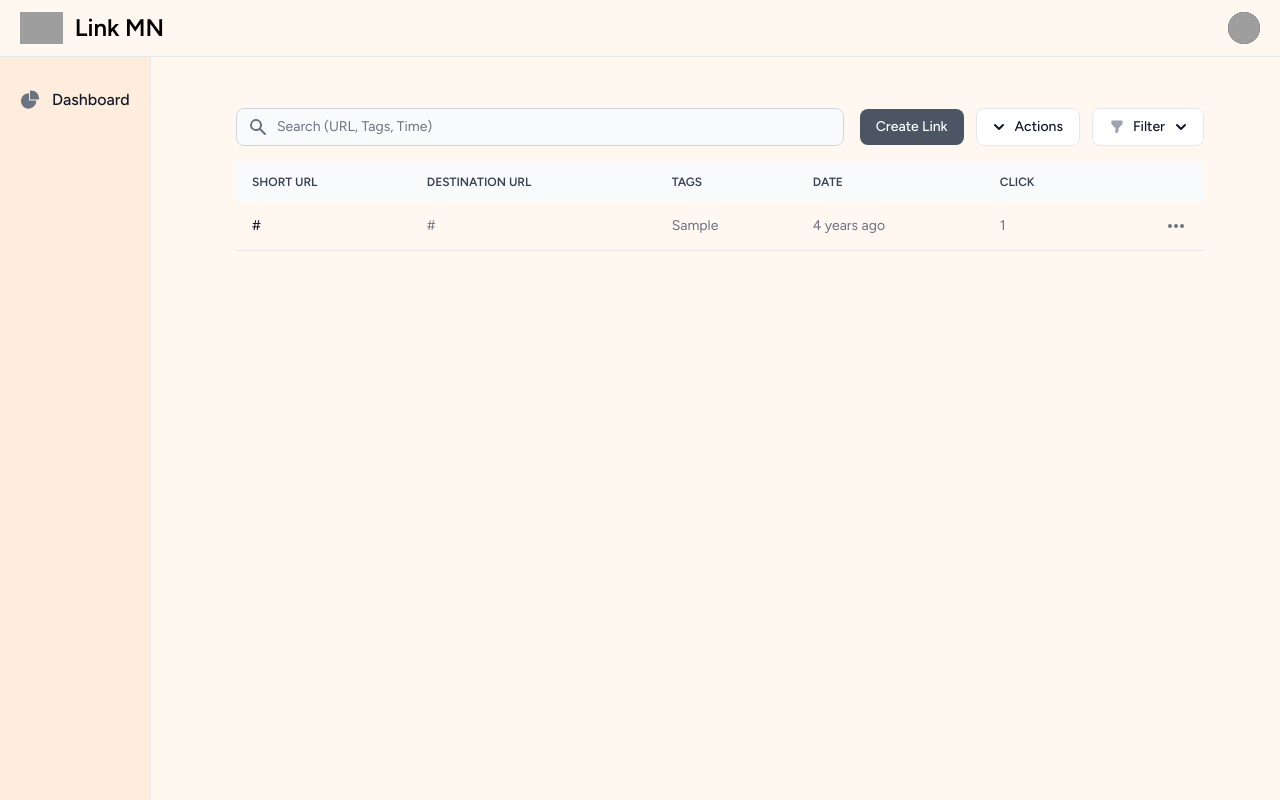
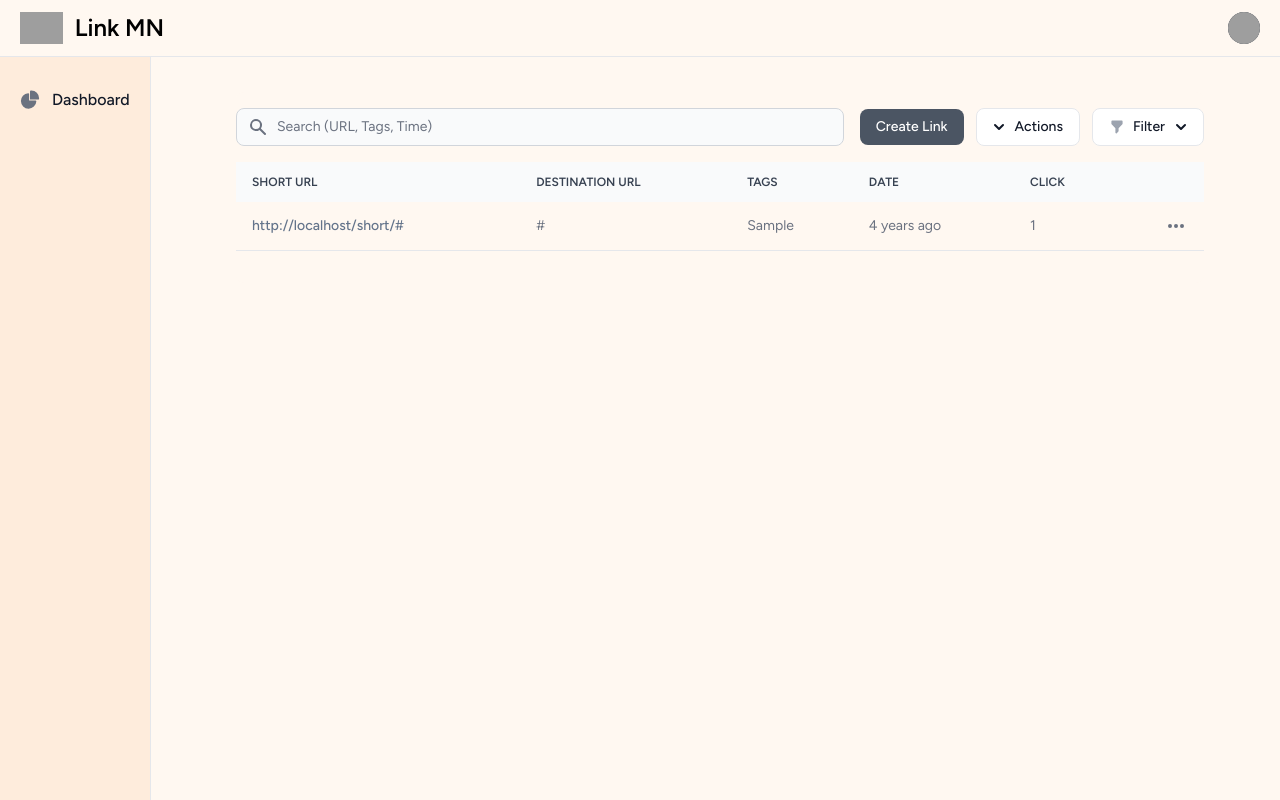
Before and after one commit to muftimehedihasan/LinkManagementTool-Pro, a Laravel app: page /dashboard in a window 1280 px wide. Run offline with Laravel 12, Linux system fonts and the light colour scheme; a user stored in the database is signed in; data comes from the database, SQL or seed files in the repository; tables that the repository leaves empty hold one stand-in row (values such as "Sample post"); style sheets or scripts are compiled from the project's sources; some libraries are stand-ins or nearby versions; grey boxes are pictures that could not be loaded.

Commit message:
Redirect route add

```diff
--- a/resources/views/dashboard.blade.php
+++ b/resources/views/dashboard.blade.php
@@ -130,7 +130,21 @@
 
                         @foreach($links as $link)
                         <tr class="border-b dark:border-gray-700">
-                            <th scope="row" class="px-4 py-3 font-medium text-gray-900 whitespace-nowrap dark:text-white"><a href="{{ url($link->short_url) }}" target="_blank">{{ url($link->short_url) }}</a></th>
+                            {{-- <th scope="row" class="px-4 py-3 font-medium text-gray-900 whitespace-nowrap dark:text-white">
+                                <a href="{{ route('redirect', ['custom_url' => $link->short_url]) }}"
+                                    class="text-blue-500 underline">
+                                     {{ url('short/' . $link->short_url) }}
+                                 </a>
+                            </th> --}}
+
+                            <th scope="row" class="px-4 py-3 font-medium text-gray-900 whitespace-nowrap dark:text-white">
+                                <a href="{{ route('redirect', ['custom_url' => $link->short_url]) }}"
+                                   class="text-slate-500 no-underline hover:underline"
+                                   target="_blank"
+                                   rel="noopener noreferrer">
+                                    {{ url('short/' . $link->short_url) }}
+                                </a>
+                            </th>
                             <td class="px-4 py-3">{{ $link->destination_url }}</td>
                             <td class="px-4 py-3">{{ $link->tags }}</td>
                             <td class="px-4 py-3">{{ $link->created_at->diffForHumans() }}</td>
```
